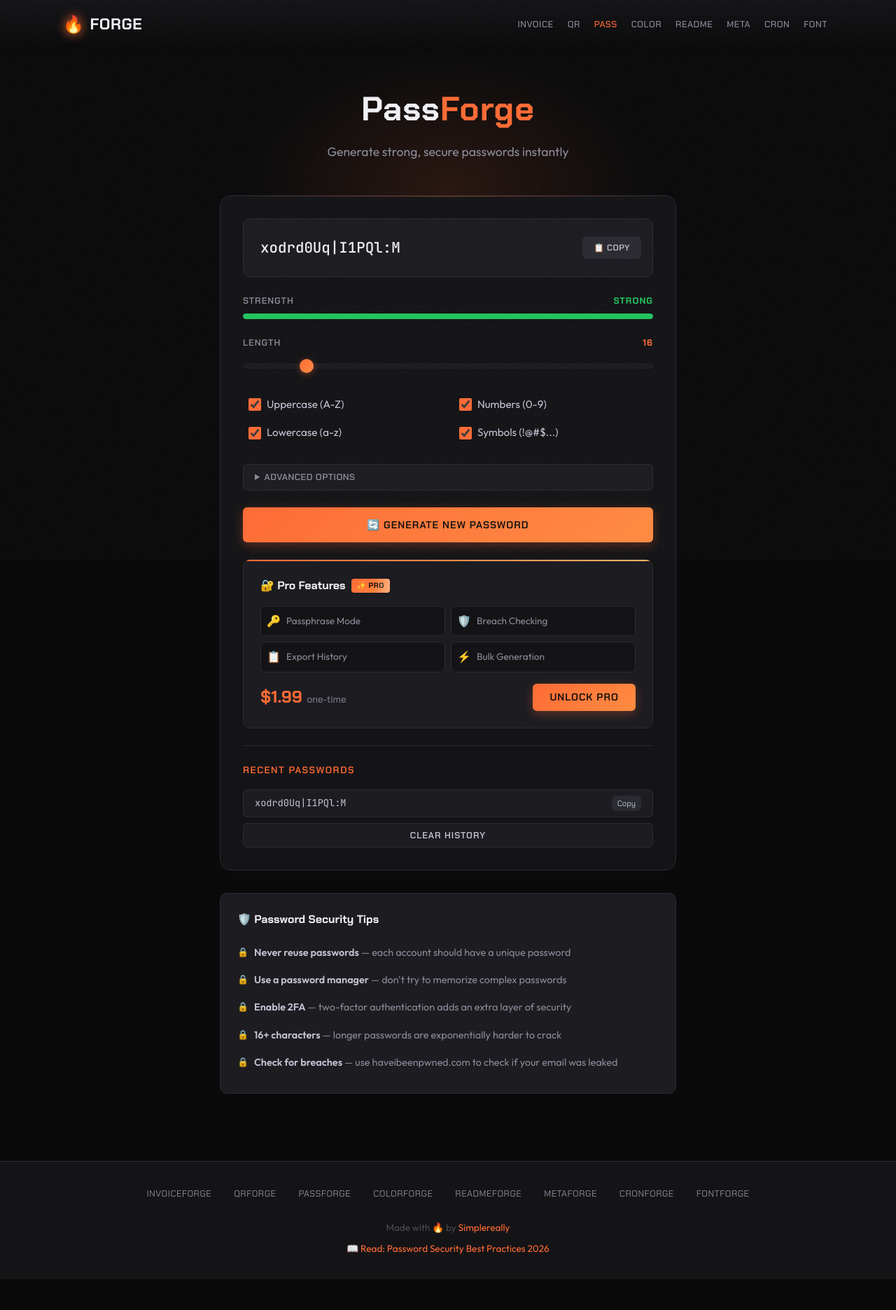
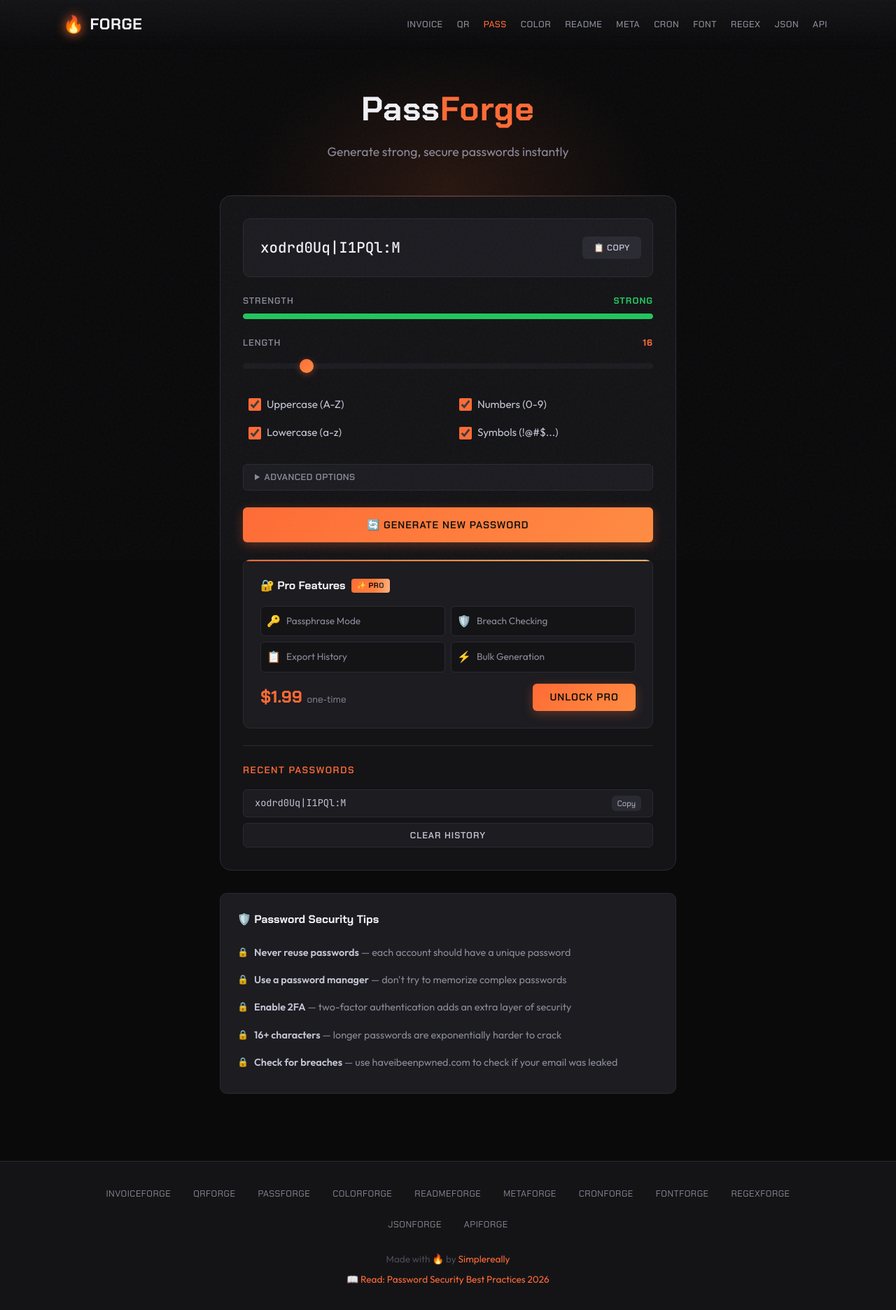
Before and after one commit to Simplereally/pass-forge, a plain HTML site: page index.html in a window 1280 px wide. Shown: the whole page at 70% size. Before the commit the page ends 1828 px from the top, so only its background shows below. Drawn offline with Linux system fonts and the light colour scheme.

Commit message:
Add RegexForge, JsonForge, ApiForge to nav and footer

```diff
--- a/index.html
+++ b/index.html
@@ -968,6 +968,9 @@
                 <a href="https://simplereally.github.io/meta-forge/">Meta</a>
                 <a href="https://simplereally.github.io/cron-forge/">Cron</a>
                 <a href="https://simplereally.github.io/font-forge/">Font</a>
+                <a href="https://simplereally.github.io/regex-forge/">Regex</a>
+                <a href="https://simplereally.github.io/json-forge/">JSON</a>
+                <a href="https://simplereally.github.io/api-forge/">API</a>
             </div>
         </div>
     </nav>
@@ -1104,6 +1107,9 @@
                 <a href="https://simplereally.github.io/meta-forge/">MetaForge</a>
                 <a href="https://simplereally.github.io/cron-forge/">CronForge</a>
                 <a href="https://simplereally.github.io/font-forge/">FontForge</a>
+                <a href="https://simplereally.github.io/regex-forge/">RegexForge</a>
+                <a href="https://simplereally.github.io/json-forge/">JsonForge</a>
+                <a href="https://simplereally.github.io/api-forge/">ApiForge</a>
             </div>
             <div class="forge-footer-meta">
                 <p>Made with 🔥 by <a href="https://github.com/Simplereally">Simplereally</a></p>
```
